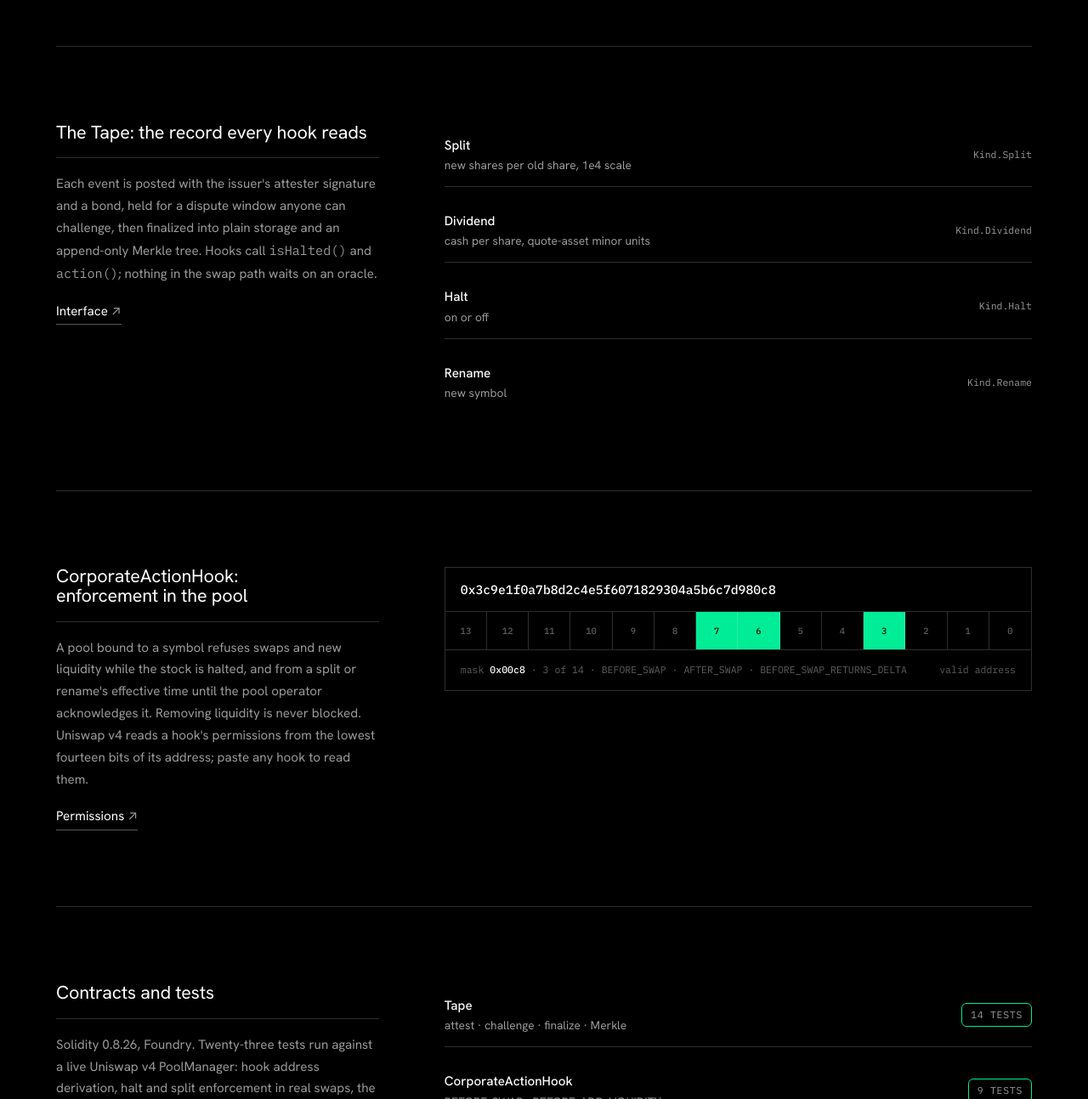
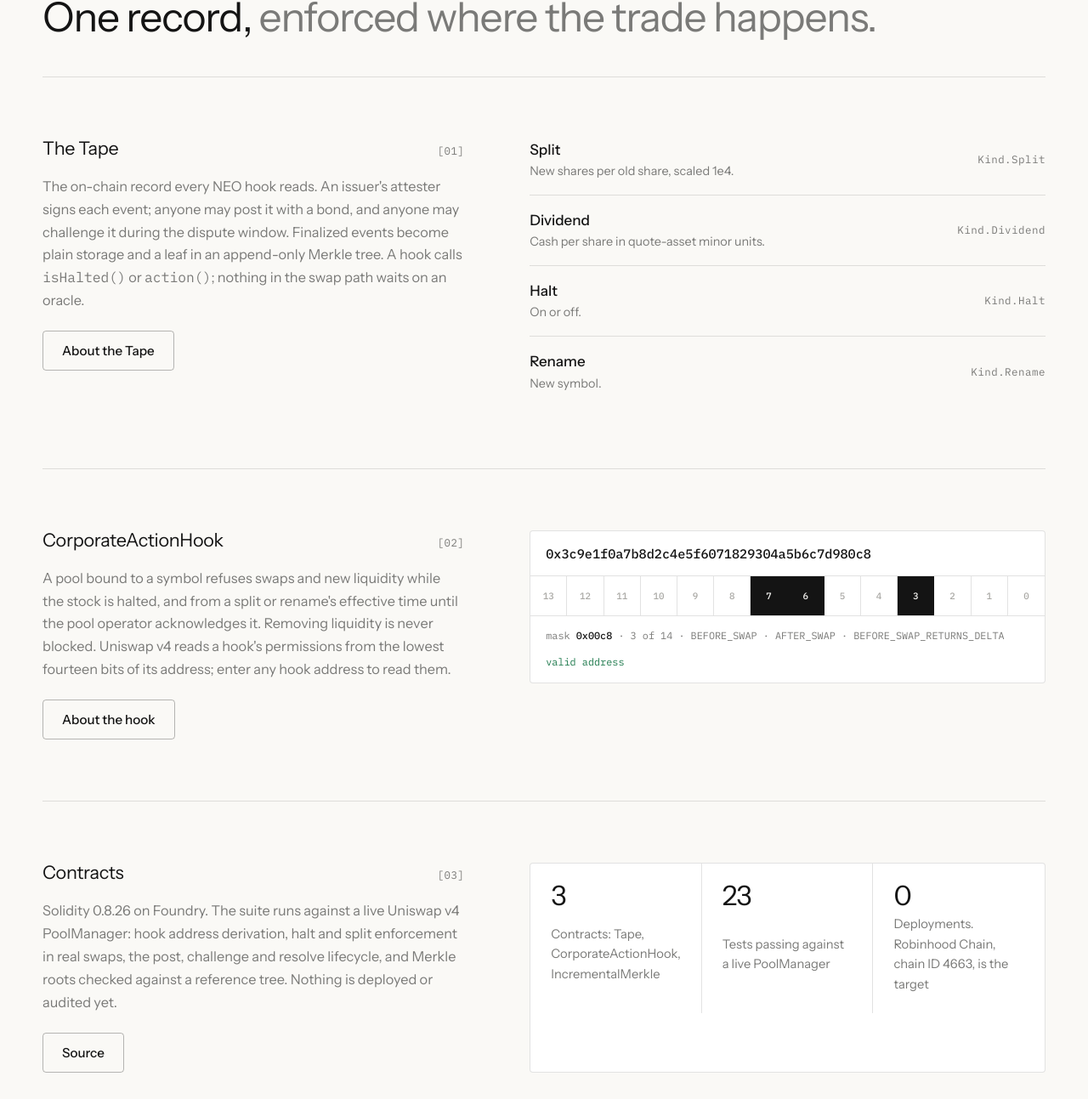
Before and after one commit to splashg22/neo, a plain HTML site: page site/neo.html in a window 1280 px wide. Shown: the part 802-2095 px from the top of the page at 85% size. Drawn offline with Linux system fonts and the light colour scheme.

Commit message:
site: institutional light system — off-white, grey second clauses, bracket numbering, tape-line hero
Co-Authored-By: Claude Fable 5.1 <noreply@anthropic.com>

```diff
--- a/site/neo.html
+++ b/site/neo.html
@@ -1,118 +1,122 @@
 <title>NEO</title>
 <meta name="claude:viewport-fit-sides" content="cover">
-<link rel="stylesheet" href="https://fonts.googleapis.com/css2?family=Hanken+Grotesk:wght@300;400;500&family=IBM+Plex+Mono:wght@400;500&display=swap">
+<link rel="stylesheet" href="https://fonts.googleapis.com/css2?family=Instrument+Sans:wght@400;500&family=IBM+Plex+Mono:wght@400;500&display=swap">
 <style>
-/* Layout: black ground, hairline grid, centred light display, one mint accent. A headline, a paragraph, two buttons, three rows. Single dark theme by design. */
+/* Layout: institutional light. Warm off-white ground, near-black type, grey second clauses, hairline rules, mono bracket numbering, black rectangular buttons, a fine-line tape drawing in the hero. Single light theme by design. */
 :root{
-  --bg:#000;--fg:#fff;--muted:#9a9a9a;--dim:#5e5e5e;--line:rgba(255,255,255,.18);--line2:rgba(255,255,255,.34);
-  --accent:#00ec97;--accent-ink:#00130c;
-  --body:"Hanken Grotesk",system-ui,-apple-system,sans-serif;
+  --bg:#faf9f6;--fg:#141414;--muted:#7a7a78;--dim:#a9a8a4;--line:rgba(20,20,20,.12);--line2:rgba(20,20,20,.3);
+  --ink:#141414;--ink-fg:#faf9f6;--ok:#1f7a4d;--bad:#b4362f;
+  --body:"Instrument Sans",system-ui,-apple-system,sans-serif;
   --mono:"IBM Plex Mono",ui-monospace,Menlo,monospace;
-  color-scheme:dark;
+  color-scheme:light;
 }
 *{box-sizing:border-box}
 html{scroll-behavior:smooth}
-body{margin:0;background:var(--bg);color:var(--fg);font:16px/1.6 var(--body);-webkit-font-smoothing:antialiased;overflow-x:hidden}
+body{margin:0;background:var(--bg);color:var(--fg);font:17px/1.6 var(--body);-webkit-font-smoothing:antialiased;overflow-x:hidden}
 body::before{content:"";position:fixed;inset:0 0 auto;height:env(safe-area-inset-top,0px);z-index:10;background:var(--bg)}
-h1,h2,h3{margin:0;text-wrap:balance;line-height:1.05;font-weight:300;letter-spacing:-.02em}
-h1{font-size:clamp(2.8rem,7.5vw,5.6rem);text-align:center}
-h2{font-size:clamp(1.8rem,3.4vw,2.6rem);text-align:center}
-h3{font-size:1.35rem;font-weight:400;letter-spacing:-.01em}
+h1,h2,h3{margin:0;text-wrap:balance;line-height:1.08;font-weight:400;letter-spacing:-.025em}
+h1{font-size:clamp(2.4rem,5.6vw,4.4rem);text-align:center}
+h2{font-size:clamp(1.9rem,3.8vw,3rem)}
+h3{font-size:1.35rem;letter-spacing:-.015em}
+h1 span,h2 span{color:var(--muted)}
 p{margin:0}a{color:inherit}
 .wrap{max-width:1180px;margin:0 auto;padding-left:max(16px,env(safe-area-inset-left,0px));padding-right:max(16px,env(safe-area-inset-right,0px))}
 .mono{font-family:var(--mono);font-variant-numeric:tabular-nums}
+.n{font-family:var(--mono);font-size:.78rem;color:var(--muted);letter-spacing:.04em}
 
-nav{position:sticky;top:env(safe-area-inset-top,0px);z-index:9;background:var(--bg);border-bottom:1px solid var(--line);display:flex;align-items:stretch;height:56px}
-.logo{font-weight:500;letter-spacing:.12em;font-size:1rem;display:flex;align-items:center;padding:0 22px;border-right:1px solid var(--line)}
-nav ul{list-style:none;display:flex;margin:0;padding:0;font-size:.9rem}
-nav ul a{text-decoration:none;display:flex;align-items:center;height:100%;padding:0 22px;border-right:1px solid var(--line)}
-nav ul a:hover,nav ul a:focus-visible{color:var(--accent)}
-.chip{font-size:.8rem;padding:0 22px;display:inline-flex;gap:8px;align-items:center;color:var(--muted);white-space:nowrap;margin-left:auto;border-left:1px solid var(--line)}
-.chip i{width:7px;height:7px;border-radius:50%;background:var(--accent)}
-.chip b{color:var(--fg);font-weight:500}
+nav{position:sticky;top:env(safe-area-inset-top,0px);z-index:9;background:var(--bg);display:flex;align-items:center;justify-content:space-between;height:72px}
+.logo{display:flex;align-items:center;gap:12px;font-weight:500;letter-spacing:.1em;font-size:1rem;text-decoration:none}
+.logo i{display:block;width:26px;height:26px;border-radius:50%;background:var(--ink);position:relative}
+.logo i::after{content:"";position:absolute;left:11px;top:4px;width:4px;height:18px;background:var(--bg)}
+nav ul{list-style:none;display:flex;gap:28px;margin:0;padding:0;font-size:.95rem}
+nav ul a{text-decoration:none;color:var(--muted)}
+nav ul a:hover,nav ul a:focus-visible{color:var(--fg)}
 
-.hero{display:grid;gap:26px;padding:clamp(72px,11vw,150px) 0 clamp(56px,8vw,110px);justify-items:center;text-align:center}
-.lede{color:var(--muted);max-width:66ch;font-size:1.02rem;line-height:1.7;text-align:center}
-.cta{display:flex;gap:12px;flex-wrap:wrap;justify-content:center}
-.btn{font:500 .92rem var(--body);padding:12px 20px;border-radius:6px;border:1px solid var(--line2);background:transparent;color:var(--fg);cursor:pointer;text-decoration:none;display:inline-flex;align-items:center;gap:10px}
-.btn:hover{border-color:var(--fg)}
-.btn.primary{background:var(--fg);color:#000;border-color:var(--fg)}
-.btn.primary::before{content:"";width:16px;height:16px;border-radius:3px;background:#000;display:inline-block}
-.btn.primary:hover{background:#e8e8e8}
-.btn:focus-visible{outline:2px solid var(--accent);outline-offset:3px}
+.hero{position:relative;padding:clamp(56px,9vw,120px) 0 clamp(56px,9vw,120px);display:grid;gap:26px;justify-items:center;text-align:center}
+.hero svg{position:absolute;inset:0;width:100%;height:100%;z-index:-1;display:block}
+.lede{color:var(--muted);max-width:60ch;font-size:1.1rem;line-height:1.65;text-align:center}
+.cta{display:flex;gap:12px;flex-wrap:wrap;justify-content:center;margin-top:6px}
+.btn{font:500 .95rem var(--body);padding:13px 22px;border-radius:4px;border:1px solid var(--ink);background:var(--ink);color:var(--ink-fg);cursor:pointer;text-decoration:none;display:inline-flex;align-items:center}
+.btn:hover{background:#2a2a2a}
+.btn.ghost{background:transparent;color:var(--fg);border-color:var(--line2)}
+.btn.ghost:hover{border-color:var(--ink);background:transparent}
+.btn:focus-visible{outline:2px solid var(--ink);outline-offset:3px}
 
-.stack{border-top:1px solid var(--line)}
-.stack h2{padding:clamp(40px,6vw,72px) 0;border-bottom:1px solid var(--line)}
-.row{display:grid;grid-template-columns:minmax(0,380px) 1fr;gap:clamp(32px,6vw,96px);padding:clamp(48px,7vw,96px) 0;border-bottom:1px solid var(--line)}
-.row:last-child{border-bottom:0}
+.sec{padding:clamp(56px,8vw,104px) 0 0}
+.sec h2{padding-bottom:clamp(28px,4vw,44px);border-bottom:1px solid var(--line)}
+.row{display:grid;grid-template-columns:minmax(0,.9fr) minmax(0,1.1fr);gap:clamp(28px,6vw,96px);padding:clamp(40px,6vw,72px) 0;border-bottom:1px solid var(--line)}
 .row .t{display:grid;gap:18px;align-content:start}
-.row .t h3::after{content:"";display:block;height:1px;background:var(--line);margin-top:18px}
-.row .t p{color:var(--muted);font-size:.95rem;line-height:1.7}
-.row .t a{font-size:.95rem;text-decoration:none;border-bottom:1px solid var(--line2);padding-bottom:3px;width:max-content}
-.row .t a::after{content:" ↗";color:var(--muted)}
-.row .t a:hover{border-color:var(--fg)}
-.row .b{display:grid;gap:14px;align-content:start;min-width:0}
+.row .t header{display:flex;justify-content:space-between;align-items:baseline;gap:16px}
+.row .t p{color:var(--muted);font-size:1.02rem;line-height:1.65}
+.row .t .btn{width:max-content;margin-top:4px}
+.row .b{display:grid;align-content:start;min-width:0}
 
-/* decoder strip */
-.dec{border:1px solid var(--line)}
-.dec input{font:500 .92rem var(--mono);background:transparent;color:var(--fg);border:0;border-bottom:1px solid var(--line);padding:16px 18px;width:100%}
-.dec input:focus-visible{outline:none;border-bottom-color:var(--accent)}
+.list{display:grid}
+.list div{display:grid;grid-template-columns:1fr auto;gap:16px;padding:16px 0;border-bottom:1px solid var(--line);align-items:center}
+.list div:first-child{padding-top:0}
+.list div:last-child{border-bottom:0}
+.list b{font-weight:500;display:block}
+.list small{color:var(--muted);font-size:.9rem}
+.list .n{white-space:nowrap}
+
+.dec{border:1px solid var(--line);border-radius:4px;overflow:hidden;background:#fff}
+.dec input{font:500 .95rem var(--mono);background:transparent;color:var(--fg);border:0;border-bottom:1px solid var(--line);padding:16px 18px;width:100%}
+.dec input:focus-visible{outline:none;border-bottom-color:var(--ink)}
 .tiles{display:grid;grid-template-columns:repeat(14,1fr)}
-.tiles i{height:44px;border-right:1px solid var(--line);display:grid;place-items:center;font:500 .66rem var(--mono);color:var(--dim)}
+.tiles i{height:46px;border-right:1px solid var(--line);display:grid;place-items:center;font:500 .68rem var(--mono);color:var(--dim)}
 .tiles i:last-child{border-right:0}
-.tiles i.on{background:var(--accent);color:var(--accent-ink)}
-.dec .f{display:flex;justify-content:space-between;gap:12px;flex-wrap:wrap;padding:14px 18px;border-top:1px solid var(--line);font-family:var(--mono);font-size:.72rem;color:var(--dim)}
+.tiles i.on{background:var(--ink);color:var(--ink-fg)}
+.dec .f{display:flex;justify-content:space-between;gap:12px;flex-wrap:wrap;padding:14px 18px;border-top:1px solid var(--line);font-family:var(--mono);font-size:.74rem;color:var(--muted)}
 .dec .f b{color:var(--fg);font-weight:500}
-.dec .f .bad{color:#ff6b6b}
-.list{display:grid}
-.list div{display:grid;grid-template-columns:1fr auto;gap:16px;padding:14px 0;border-bottom:1px solid var(--line);font-size:.95rem}
-.list div:last-child{border-bottom:0}
-.list div span:last-child{font-family:var(--mono);font-size:.72rem;color:var(--muted);white-space:nowrap;align-self:center}
-.list div span:first-child b{font-weight:500;display:block}
-.list div span:first-child small{color:var(--muted);font-size:.86rem}
-.tag{font-size:.7rem;padding:4px 10px;border-radius:6px;border:1px solid var(--accent);color:var(--accent);letter-spacing:.06em;text-transform:uppercase;height:max-content}
+.dec .f .ok{color:var(--ok)}.dec .f .bad{color:var(--bad)}
 
-footer{padding:28px 0 40px;color:var(--dim);font-size:.82rem;display:flex;justify-content:space-between;gap:16px;flex-wrap:wrap;align-items:center;border-top:1px solid var(--line)}
+.status{display:grid;grid-template-columns:repeat(3,1fr);gap:0;border:1px solid var(--line);border-radius:4px;background:#fff}
+.status div{padding:22px 24px;border-right:1px solid var(--line);display:grid;gap:6px}
+.status div:last-child{border-right:0}
+.status .v{font-size:2rem;letter-spacing:-.03em;line-height:1}
+.status .k{color:var(--muted);font-size:.92rem}
 
-@media (max-width:900px){.row{grid-template-columns:1fr}}
-@media (max-width:640px){nav ul{display:none}.tiles i{font-size:.55rem;height:36px}}
+footer{padding:36px 0 48px;color:var(--muted);font-size:.86rem;display:flex;justify-content:space-between;gap:16px;flex-wrap:wrap;align-items:center}
+
+@media (max-width:900px){.row{grid-template-columns:1fr}.status{grid-template-columns:1fr}.status div{border-right:0;border-bottom:1px solid var(--line)}.status div:last-child{border-bottom:0}}
+@media (max-width:640px){nav ul{display:none}.tiles i{font-size:.56rem;height:38px}}
 @media (prefers-reduced-motion:reduce){*{transition:none!important;animation:none!important}}
 </style>
 
-<nav>
-  <span class="logo">NEO</span>
+<nav class="wrap">
+  <a class="logo" href="#"><i></i>NEO</a>
   <ul><li><a href="#tape">Tape</a></li><li><a href="#hook">Hook</a></li><li><a href="#contracts">Contracts</a></li></ul>
-  <span class="chip"><i></i>Robinhood Chain <b>4663</b></span>
 </nav>
 
 <section class="wrap hero">
-  <h1>Corporate actions,<br>on-chain.</h1>
-  <p class="lede">NEO records splits, dividends, halts and symbol changes for tokenized equities on Robinhood Chain, and gives Uniswap v4 pools a hook that enforces them. One contract to read. One storage lookup in the swap path.</p>
-  <div class="cta"><a class="btn primary" href="#hook">Read a hook</a><a class="btn" href="#contracts">View contracts</a></div>
+  <svg id="tape-art" viewBox="0 0 1200 520" preserveAspectRatio="none" aria-hidden="true"></svg>
+  <h1>Corporate actions for tokenized equities,<br><span>recorded and enforced on-chain.</span></h1>
+  <p class="lede">NEO is the record of splits, dividends, halts and symbol changes for stock tokens on Robinhood Chain, and the Uniswap v4 hook that makes pools respect it.</p>
+  <div class="cta"><a class="btn" href="#hook">Read a hook</a><a class="btn ghost" href="#contracts">Contracts</a></div>
 </section>
 
-<section class="wrap stack">
-  <h2>The NEO stack</h2>
+<section class="wrap sec">
+  <h2>One record, <span>enforced where the trade happens.</span></h2>
 
   <div class="row" id="tape">
     <div class="t">
-      <h3>The Tape: the record every hook reads</h3>
-      <p>Each event is posted with the issuer's attester signature and a bond, held for a dispute window anyone can challenge, then finalized into plain storage and an append-only Merkle tree. Hooks call <span class="mono">isHalted()</span> and <span class="mono">action()</span>; nothing in the swap path waits on an oracle.</p>
-      <a href="#contracts">Interface</a>
+      <header><h3>The Tape</h3><span class="n">[01]</span></header>
+      <p>The on-chain record every NEO hook reads. An issuer's attester signs each event; anyone may post it with a bond, and anyone may challenge it during the dispute window. Finalized events become plain storage and a leaf in an append-only Merkle tree. A hook calls <span class="mono">isHalted()</span> or <span class="mono">action()</span>; nothing in the swap path waits on an oracle.</p>
+      <a class="btn ghost" href="#contracts">About the Tape</a>
     </div>
     <div class="b list">
-      <div><span><b>Split</b><small>new shares per old share, 1e4 scale</small></span><span>Kind.Split</span></div>
-      <div><span><b>Dividend</b><small>cash per share, quote-asset minor units</small></span><span>Kind.Dividend</span></div>
-      <div><span><b>Halt</b><small>on or off</small></span><span>Kind.Halt</span></div>
-      <div><span><b>Rename</b><small>new symbol</small></span><span>Kind.Rename</span></div>
+      <div><span><b>Split</b><small>New shares per old share, scaled 1e4.</small></span><span class="n">Kind.Split</span></div>
+      <div><span><b>Dividend</b><small>Cash per share in quote-asset minor units.</small></span><span class="n">Kind.Dividend</span></div>
+      <div><span><b>Halt</b><small>On or off.</small></span><span class="n">Kind.Halt</span></div>
+      <div><span><b>Rename</b><small>New symbol.</small></span><span class="n">Kind.Rename</span></div>
     </div>
   </div>
 
   <div class="row" id="hook">
     <div class="t">
-      <h3>CorporateActionHook: enforcement in the pool</h3>
-      <p>A pool bound to a symbol refuses swaps and new liquidity while the stock is halted, and from a split or rename's effective time until the pool operator acknowledges it. Removing liquidity is never blocked. Uniswap v4 reads a hook's permissions from the lowest fourteen bits of its address; paste any hook to read them.</p>
-      <a href="#contracts">Permissions</a>
+      <header><h3>CorporateActionHook</h3><span class="n">[02]</span></header>
+      <p>A pool bound to a symbol refuses swaps and new liquidity while the stock is halted, and from a split or rename's effective time until the pool operator acknowledges it. Removing liquidity is never blocked. Uniswap v4 reads a hook's permissions from the lowest fourteen bits of its address; enter any hook address to read them.</p>
+      <a class="btn ghost" href="#contracts">About the hook</a>
     </div>
     <div class="b">
       <div class="dec">
@@ -123,16 +127,16 @@ footer{padding:28px 0 40px;color:var(--dim);font-size:.82rem;display:flex;justif
     </div>
   </div>
 
-  <div class="row" id="contracts">
+  <div class="row" id="contracts" style="border-bottom:0">
     <div class="t">
-      <h3>Contracts and tests</h3>
-      <p>Solidity 0.8.26, Foundry. Twenty-three tests run against a live Uniswap v4 PoolManager: hook address derivation, halt and split enforcement in real swaps, the post, challenge and resolve lifecycle, and Merkle roots checked against a reference tree. Nothing is deployed or audited yet.</p>
-      <a href="#contracts">Source</a>
+      <header><h3>Contracts</h3><span class="n">[03]</span></header>
+      <p>Solidity 0.8.26 on Foundry. The suite runs against a live Uniswap v4 PoolManager: hook address derivation, halt and split enforcement in real swaps, the post, challenge and resolve lifecycle, and Merkle roots checked against a reference tree. Nothing is deployed or audited yet.</p>
+      <a class="btn ghost" href="#contracts">Source</a>
     </div>
-    <div class="b list">
-      <div><span><b>Tape</b><small>attest · challenge · finalize · Merkle</small></span><span class="tag">14 tests</span></div>
-      <div><span><b>CorporateActionHook</b><small>BEFORE_SWAP · BEFORE_ADD_LIQUIDITY</small></span><span class="tag">9 tests</span></div>
-      <div><span><b>IncrementalMerkle</b><small>depth 20 · ordered proofs</small></span><span>library</span></div>
+    <div class="b status">
+      <div><span class="v">3</span><span class="k">Contracts: Tape, CorporateActionHook, IncrementalMerkle</span></div>
+      <div><span class="v">23</span><span class="k">Tests passing against a live PoolManager</span></div>
+      <div><span class="v">0</span><span class="k">Deployments. Robinhood Chain, chain ID 4663, is the target</span></div>
     </div>
   </div>
 </section>
@@ -142,12 +146,28 @@ footer{padding:28px 0 40px;color:var(--dim);font-size:.82rem;display:flex;justif
 <script>
 (function(){
   const $=id=>document.getElementById(id);
+
+  // hero: a field of fine tape lines, each with one step where a corporate action lands
+  (function art(){
+    const svg=$('tape-art'); const NS='http://www.w3.org/2000/svg'; const W=1200,H=520; const n=26;
+    let seed=7; const rnd=()=>{ seed=(seed*16807)%2147483647; return seed/2147483647; };
+    for(let i=0;i<n;i++){
+      const y=40+i*(H-80)/(n-1); const x=180+rnd()*840; const d=(rnd()-.5)*22;
+      const p=document.createElementNS(NS,'path');
+      p.setAttribute('d',`M0 ${y} H${x-18} C${x-6} ${y} ${x-6} ${y+d} ${x+6} ${y+d} H${W}`);
+      p.setAttribute('fill','none'); p.setAttribute('stroke','rgba(20,20,20,.16)'); p.setAttribute('stroke-width','1'); p.setAttribute('vector-effect','non-scaling-stroke');
+      svg.appendChild(p);
+      if(i%5===2){ const c=document.createElementNS(NS,'circle'); c.setAttribute('cx',x-6); c.setAttribute('cy',y+d/2); c.setAttribute('r','2.5'); c.setAttribute('fill','#141414'); svg.appendChild(c); }
+    }
+  })();
+
+  // decoder
   const NAMES=['BEFORE_INITIALIZE','AFTER_INITIALIZE','BEFORE_ADD_LIQUIDITY','AFTER_ADD_LIQUIDITY','BEFORE_REMOVE_LIQUIDITY','AFTER_REMOVE_LIQUIDITY','BEFORE_SWAP','AFTER_SWAP','BEFORE_DONATE','AFTER_DONATE','BEFORE_SWAP_RETURNS_DELTA','AFTER_SWAP_RETURNS_DELTA','AFTER_ADD_LIQUIDITY_RETURNS_DELTA','AFTER_REMOVE_LIQUIDITY_RETURNS_DELTA'];
   const tiles=$('tiles');
   for(let b=13;b>=0;b--){ const i=document.createElement('i'); i.id='t'+b; i.textContent=b; i.title=NAMES[13-b]; tiles.appendChild(i); }
   function decode(){
     const v=$('addr').value.trim(); const ok=/^0x[0-9a-fA-F]{40}$/.test(v);
-    $('valid').textContent=ok?'valid address':'0x + 40 hex characters'; $('valid').className=ok?'':'bad';
+    $('valid').textContent=ok?'valid address':'0x + 40 hex characters'; $('valid').className=ok?'ok':'bad';
     if(!ok){ for(let b=0;b<14;b++) $('t'+b).className=''; $('note').textContent='—'; return; }
     const mask=parseInt(v.slice(-4),16)&0x3fff; const on=[];
     for(let b=13;b>=0;b--){ const s=!!(mask>>b&1); $('t'+b).className=s?'on':''; if(s) on.push(NAMES[13-b]); }
```
